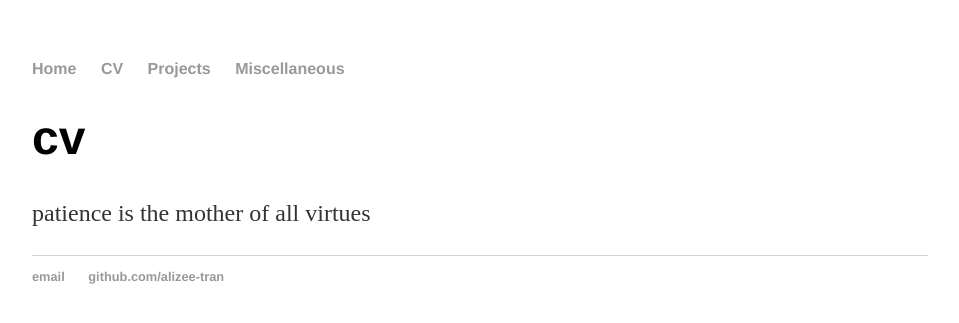
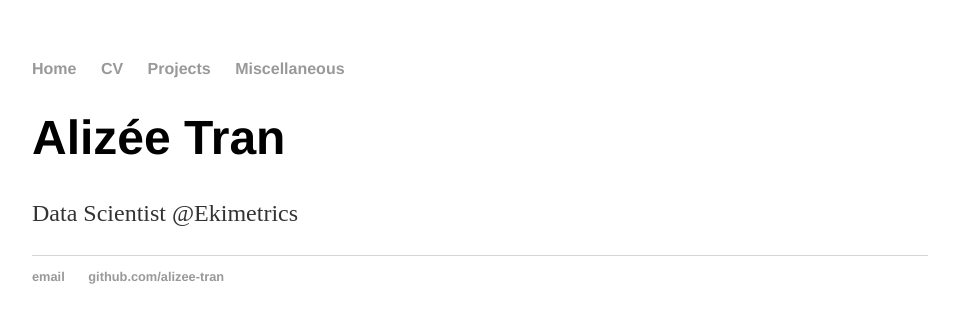
Before and after one commit to Alizee-Tran/alizeetran.github.io, a Jekyll site: the page built from cv/index.md, in a window 1280 px wide. Shown: the top 323 px of the page, without its empty margins (160-1119 px from the left). Built offline with Jekyll 4.4.1, drawn with Linux system fonts in a browser that asks for light colours.

Commit message:
cv refresh

```diff
--- a/_config.yml
+++ b/_config.yml
@@ -1,3 +1,4 @@
 name: Alizee Tran
 markdown: kramdown
 permalink: /portfolio/:year/:month/:day/:title
+style:  kjhealy
--- a/cv/index.html
+++ /dev/null
@@ -1,7 +0,0 @@
----
-layout: default
-title: cv
----
-	<h1>{{ page.title }}</h1>
-
-	<p>patience is the mother of all virtues</p>
--- /dev/null
+++ b/cv/index.md
@@ -0,0 +1,7 @@
+---
+layout: default
+title: cv
+---
+<h1>Alizée Tran</h1>
+
+Data Scientist @Ekimetrics
```
Also changed, not shown: 1 other file.
